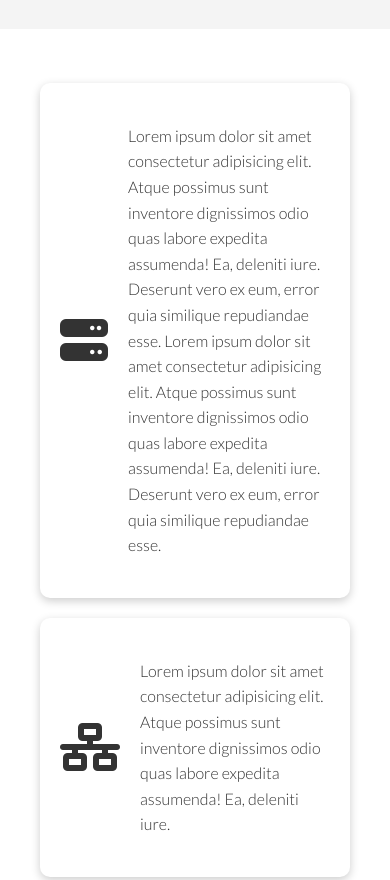
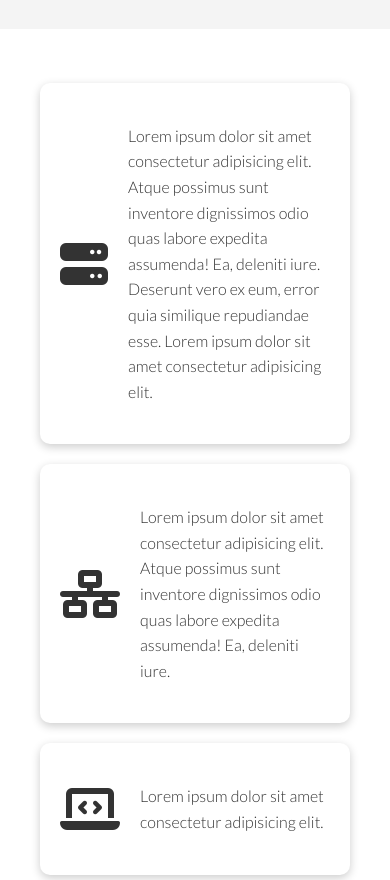
Before and after one commit to CalmBuddha/Cloudit-website, a plain HTML site: page features.html in a window 390 px wide. Shown: the part 1174-2054 px from the top of the page. Drawn offline with Linux system fonts and the light colour scheme.

Commit message:
few changes 3

```diff
--- a/css/style.css
+++ b/css/style.css
@@ -385,14 +385,9 @@ p.hidden {
         grid-column: 1;
     }
 
-    .features-main .flex *:first-child {
-        flex: 1;
+    .features-main .flex {
+        justify-content: flex-start;
     }
-
-    .features-main .flex *:nth-child(2) {
-        flex: 5;
-    }
-
 
     .showcase .showcase-text {
         animation: slideInFromTop 1s ease-In;
--- a/features.html
+++ b/features.html
@@ -67,9 +67,6 @@
                     Atque possimus sunt inventore dignissimos odio quas labore expedita
                     assumenda! Ea, deleniti iure. Deserunt vero ex eum,
                     error quia similique repudiandae esse. Lorem ipsum dolor sit amet consectetur adipisicing elit.
-                    Atque possimus sunt inventore dignissimos odio quas labore expedita
-                    assumenda! Ea, deleniti iure. Deserunt vero ex eum,
-                    error quia similique repudiandae esse.
                 </p>
             </div>
 
@@ -86,6 +83,7 @@
 				<i class="fas fa-laptop-code fa-3x"></i>
 				<p>
 					Lorem ipsum dolor sit amet consectetur adipisicing elit.
+
 				</p>
 			</div>
 
@@ -93,6 +91,7 @@
 				<i class="fas fa-database fa-3x"></i>
 				<p>
 					Lorem, ipsum dolor sit amet consectetur adipisicing elit. Et, dignissimos!
+
 				</p>
 			</div>
 
```
